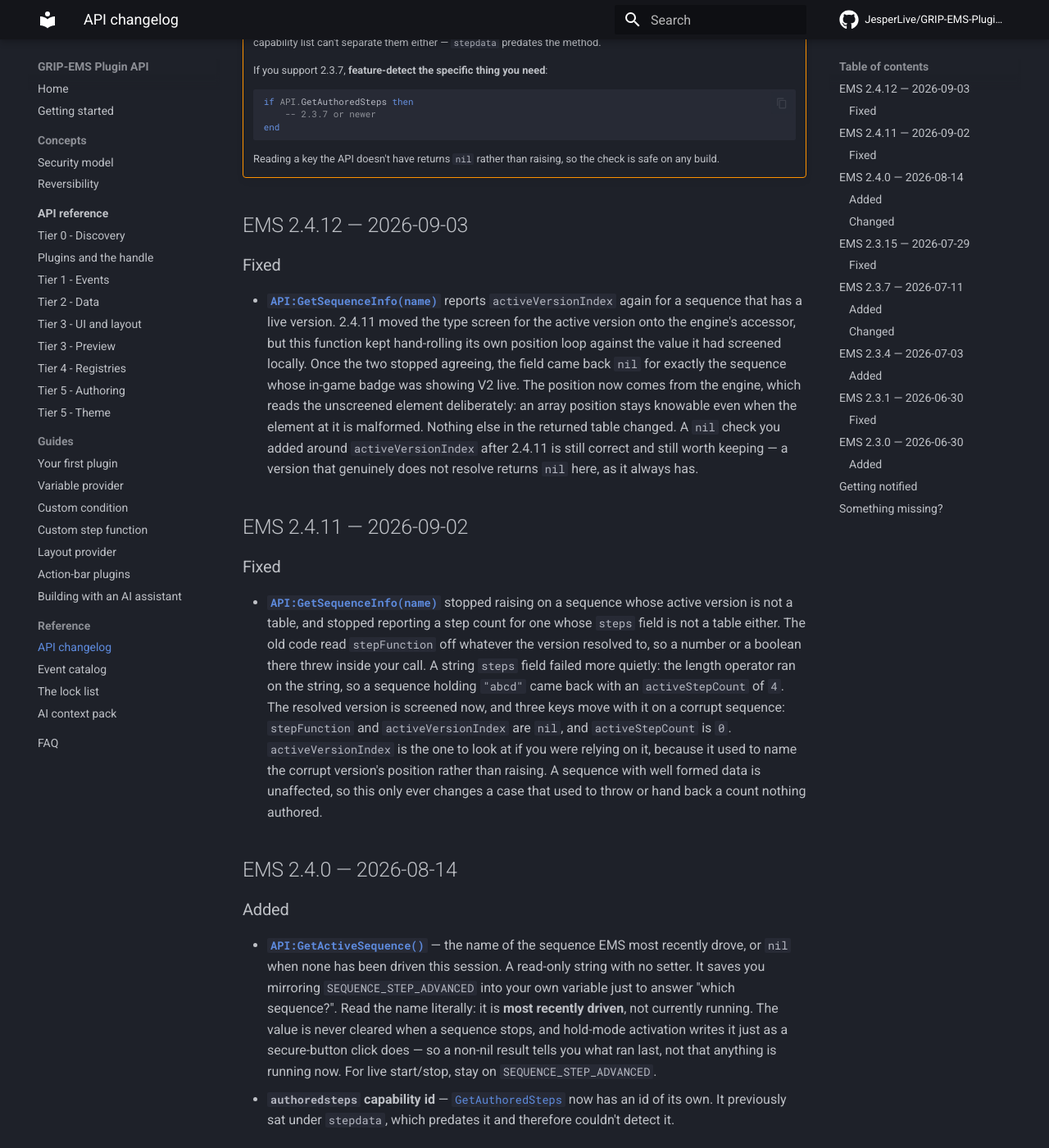
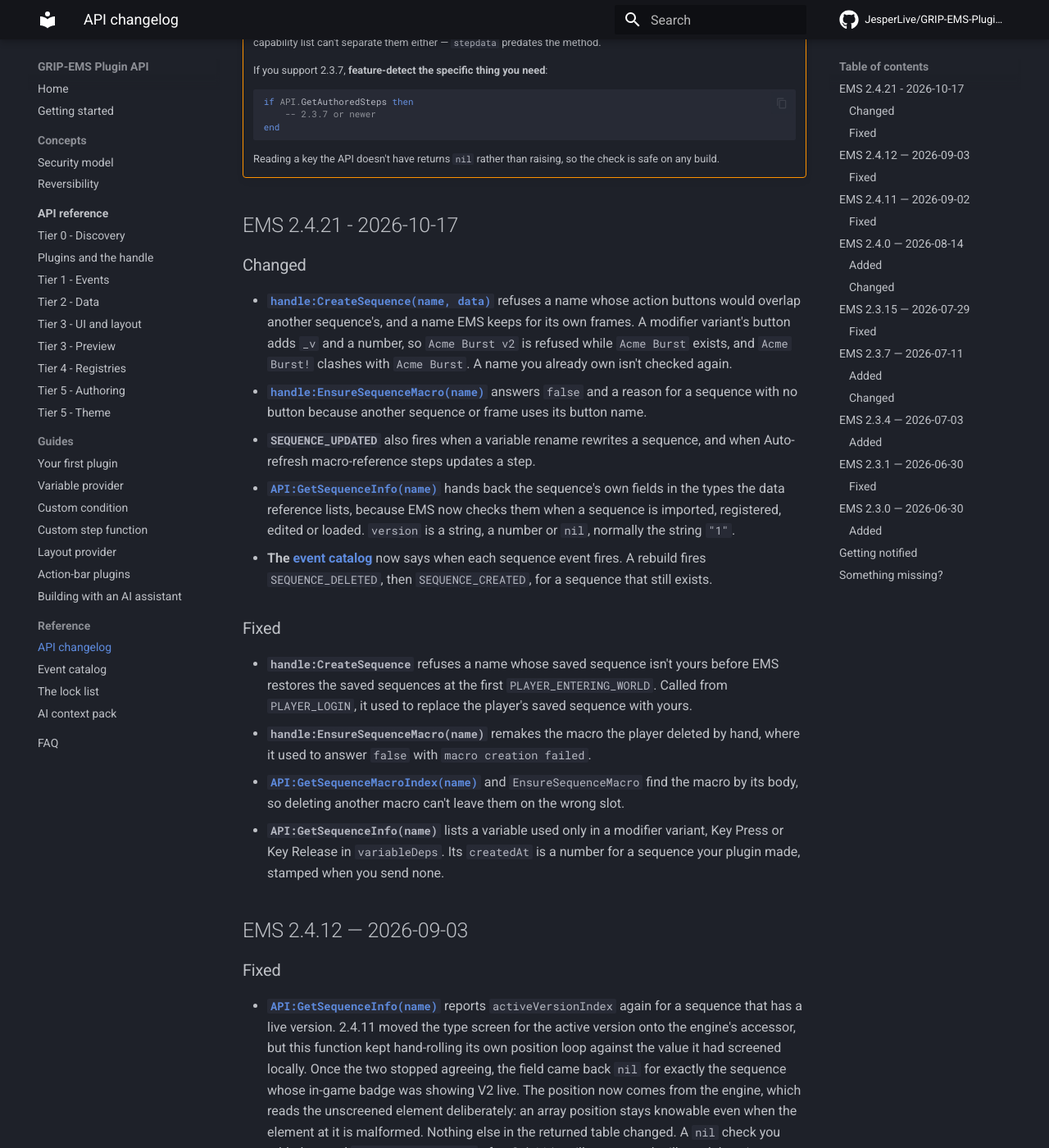
Before and after one commit to JesperLive/GRIP-EMS-PluginAPI, an MkDocs documentation site: the page built from docs/reference/changelog.md, in a window 1280 px wide and 1400 px high, scrolled down 413 px. Shown: the whole window at 82% size. Built offline with MkDocs 1.6.1 and Material for MkDocs 9.7.7, drawn with Linux system fonts in a browser that asks for light colours; comment, search, counter and statistics services are not loaded.

Commit message:
Add EMS 2.4.21 to the API changelog, say when each sequence event fires, and end a long post on a whole line
changelog.md: the EMS 2.4.21 section. Changed: CreateSequence refuses a name whose buttons would overlap another sequence's or that EMS keeps, EnsureSequenceMacro refuses a sequence with no button, SEQUENCE_UPDATED fires for a variable rename and for Auto-refresh macro-reference steps, GetSequenceInfo's fields hold their documented types, and the catalog now says when the sequence events fire. Fixed: CreateSequence before the first PLAYER_ENTERING_WORLD no longer replaces a saved sequence that isn't the plugin's, EnsureSequenceMacro remakes a macro the player deleted, GetSequenceMacroIndex finds the macro by its body, and GetSequenceInfo's variableDeps and createdAt.

event-catalog.md: SEQUENCE_CREATED and SEQUENCE_DELETED name the rebuild that fires both for a sequence that stays, SEQUENCE_UPDATED lists every source, and a new section says when each fires. Measured on the WoW Forever beta 1.60.1.70450 on 2026-10-17 by a probe subscribed from PLAYER_LOGIN: the saved sequences arrive at the first PLAYER_ENTERING_WORLD, a modifier variant added or removed fires DELETED then CREATED, a pin on a sequence with a variant and a rebuilding save add UPDATED after the pair, and a re-enable fires CREATED alone.

authoring.md: the Acme Burst v2 example reads as the rule does, the upsert and UpdateSequence name the events a rebuild adds, and EnsureSequenceMacro's failures include a sequence with no button. events.md, getting-started.md and first-plugin.md: a handler subscribed from PLAYER_LOGIN hears the restored sequences, and SEQUENCE_CREATED reads as EMS registering a name.

notify_discord.build_content: a body longer than the room ends on its last whole line before "... (truncated)". At the character cut the EMS 2.4.21 post stopped inside a word. test_long_body_is_cut_at_a_line_end fails on the old cut and passes on the new one, and test_unbroken_body_still_cuts_at_the_limit keeps the character cut for a body with no line break.

```diff
--- a/docs/reference/changelog.md
+++ b/docs/reference/changelog.md
@@ -23,6 +23,23 @@ Newest first. A release that isn't listed didn't change the API surface.
 
     Reading a key the API doesn't have returns `nil` rather than raising, so the
     check is safe on any build.
+
+## EMS 2.4.21 - 2026-10-17
+
+### Changed
+
+- **[`handle:CreateSequence(name, data)`](../api/authoring.md#owned-sequences)** refuses a name whose action buttons would overlap another sequence's, and a name EMS keeps for its own frames. A modifier variant's button adds `_v` and a number, so `Acme Burst v2` is refused while `Acme Burst` exists, and `Acme Burst!` clashes with `Acme Burst`. A name you already own isn't checked again.
+- **[`handle:EnsureSequenceMacro(name)`](../api/authoring.md#sequence-macros)** answers `false` and a reason for a sequence with no button because another sequence or frame uses its button name.
+- **`SEQUENCE_UPDATED`** also fires when a variable rename rewrites a sequence, and when Auto-refresh macro-reference steps updates a step.
+- **[`API:GetSequenceInfo(name)`](../api/data.md#apigetsequenceinfoname)** hands back the sequence's own fields in the types the data reference lists, because EMS now checks them when a sequence is imported, registered, edited or loaded. `version` is a string, a number or `nil`, normally the string `"1"`.
+- **The [event catalog](../reference/event-catalog.md#when-sequence-events-fire)** now says when each sequence event fires. A rebuild fires `SEQUENCE_DELETED`, then `SEQUENCE_CREATED`, for a sequence that still exists.
+
+### Fixed
+
+- **`handle:CreateSequence`** refuses a name whose saved sequence isn't yours before EMS restores the saved sequences at the first `PLAYER_ENTERING_WORLD`. Called from `PLAYER_LOGIN`, it used to replace the player's saved sequence with yours.
+- **`handle:EnsureSequenceMacro(name)`** remakes the macro the player deleted by hand, where it used to answer `false` with `macro creation failed`.
+- **[`API:GetSequenceMacroIndex(name)`](../api/data.md#apigetsequencemacroindexname)** and `EnsureSequenceMacro` find the macro by its body, so deleting another macro can't leave them on the wrong slot.
+- **`API:GetSequenceInfo(name)`** lists a variable used only in a modifier variant, Key Press or Key Release in `variableDeps`. Its `createdAt` is a number for a sequence your plugin made, stamped when you send none.
 
 ## EMS 2.4.12 — 2026-09-03
 
```
Also changed, not shown: docs/api/authoring.md (+4 -4 lines), docs/api/events.md (+3 -1 lines), docs/getting-started.md (+1 -1 lines), docs/guides/first-plugin.md (+2 -2 lines), docs/reference/event-catalog.md (+13 -3 lines), 2 other files.
